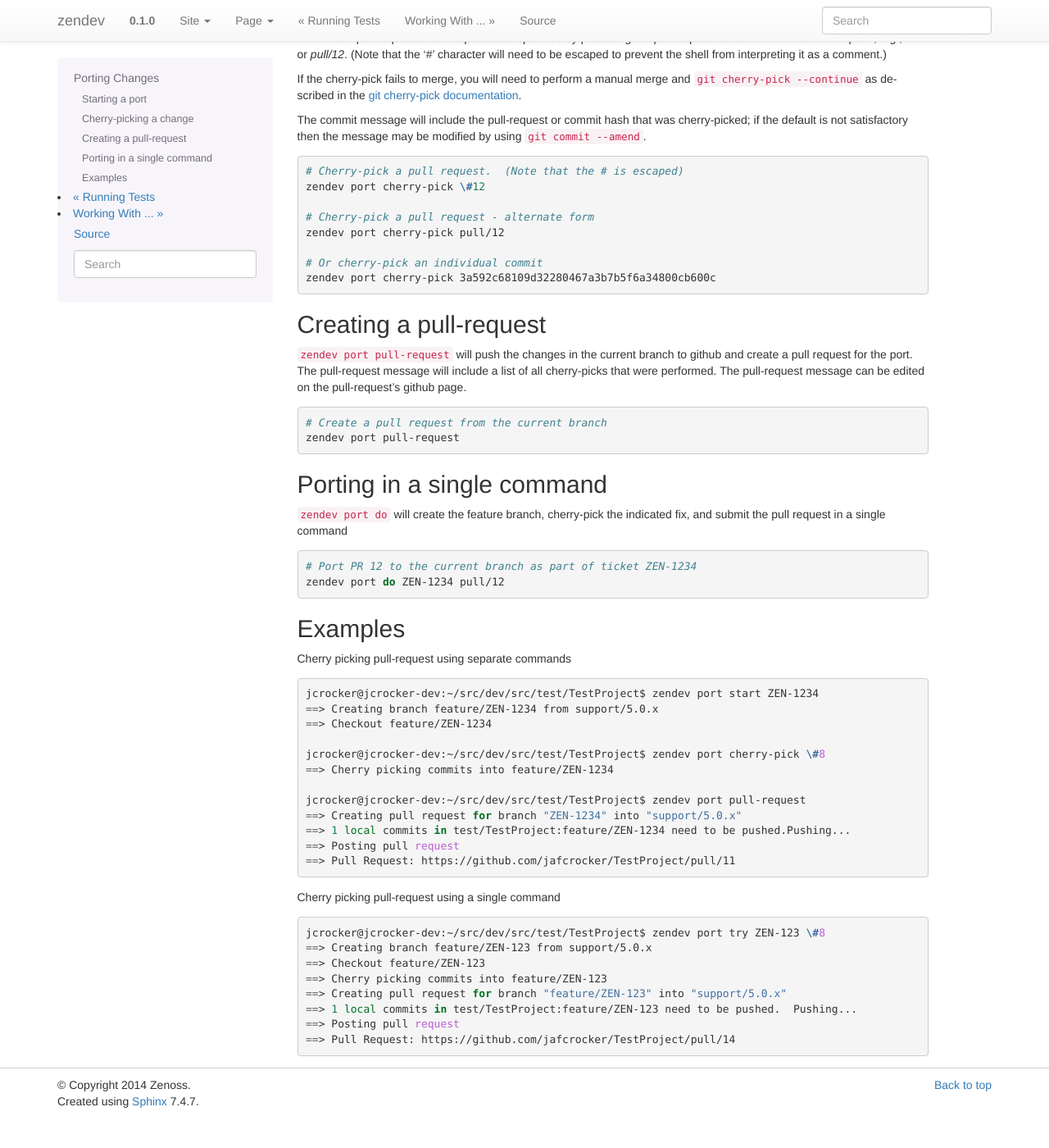
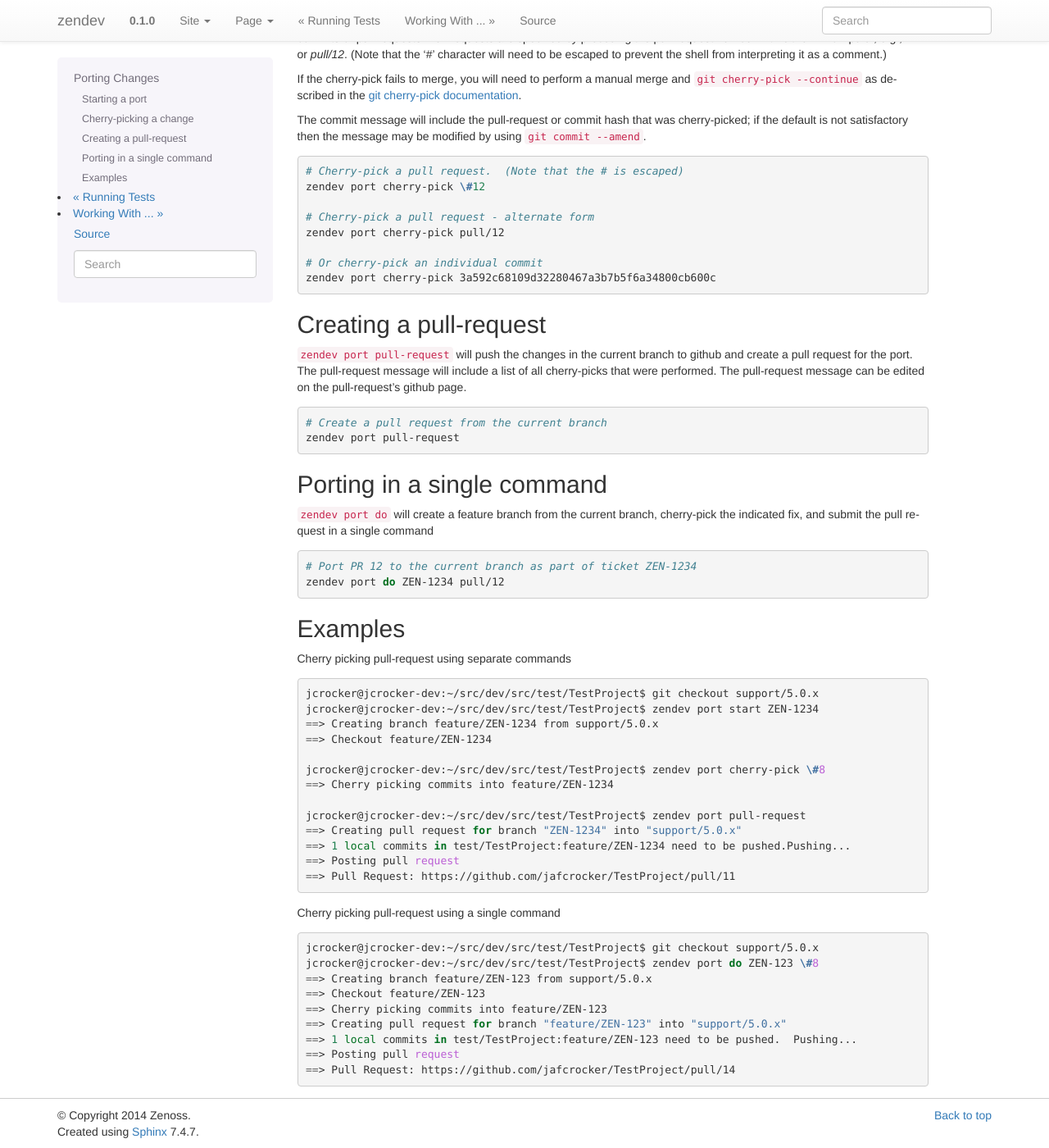
Before and after one commit to zenoss/zendev, a Sphinx documentation site: the page built from docs/port.rst, in a window 1280 px wide and 1400 px high, scrolled down 489 px. Shown: the whole window at 82% size. Built offline with Sphinx 7.4.7, drawn with Linux system fonts in a browser that asks for light colours; before the commit the page ends 1852 px from its top, so only the background shows below that.

Commit message:
Fix docs for port command
Be more explicit about the fact that the port wil be done into
  the current branch, so the user needs to checkout the desired
  branch first

```diff
--- a/docs/port.rst
+++ b/docs/port.rst
@@ -70,8 +70,8 @@ on the pull-request's github page.
 
 Porting in a single command
 ---------------------------
-``zendev port do`` will create the feature branch, cherry-pick the indicated fix, and
-submit the pull request in a single command
+``zendev port do`` will create a feature branch from the current branch, cherry-pick the
+indicated fix, and submit the pull request in a single command
 
 .. code-block:: bash
 
@@ -85,6 +85,7 @@ Cherry picking pull-request using separate commands
 
 .. code-block:: bash
 
+    jcrocker@jcrocker-dev:~/src/dev/src/test/TestProject$ git checkout support/5.0.x
     jcrocker@jcrocker-dev:~/src/dev/src/test/TestProject$ zendev port start ZEN-1234
     ==> Creating branch feature/ZEN-1234 from support/5.0.x
     ==> Checkout feature/ZEN-1234
@@ -103,7 +104,8 @@ Cherry picking pull-request using a single command
 
 .. code-block:: bash
 
-    jcrocker@jcrocker-dev:~/src/dev/src/test/TestProject$ zendev port try ZEN-123 \#8
+    jcrocker@jcrocker-dev:~/src/dev/src/test/TestProject$ git checkout support/5.0.x
+    jcrocker@jcrocker-dev:~/src/dev/src/test/TestProject$ zendev port do ZEN-123 \#8
     ==> Creating branch feature/ZEN-123 from support/5.0.x
     ==> Checkout feature/ZEN-123
     ==> Cherry picking commits into feature/ZEN-123
```
